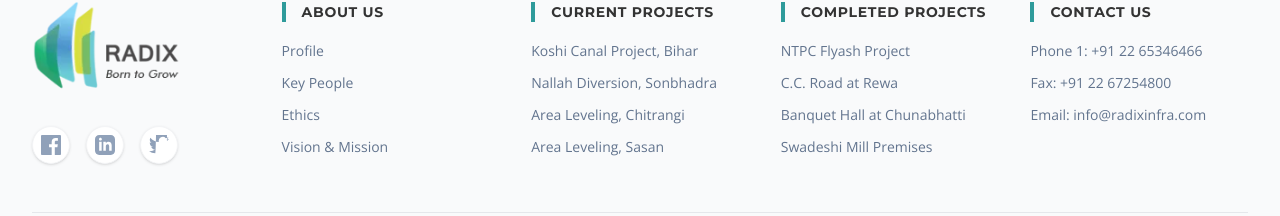
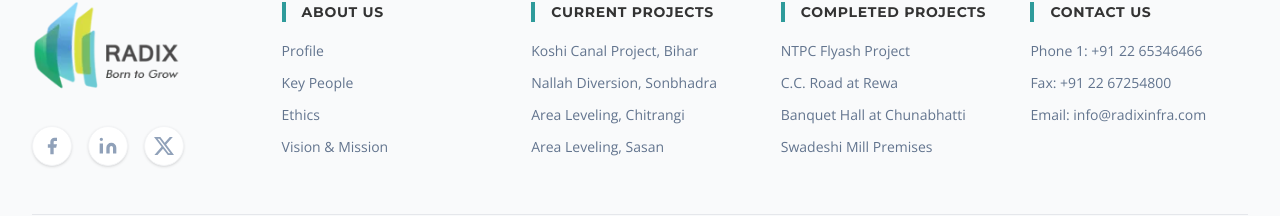
Before and after one commit to ceomaverick/radix, a Next.js app: page / in a window 1280 px wide. Shown: the part 2015-2231 px from the top of the page. Built offline with nearby package versions, Linux system fonts and the light colour scheme.

Commit message:
style: update social media icons in footer with modern SVGs

```diff
--- a/src/components/shared/Footer.tsx
+++ b/src/components/shared/Footer.tsx
@@ -57,14 +57,20 @@ export default function Footer() {
               />
             </Link>
             <div className="flex gap-4">
-              <Link href="#" className="text-slate-400 hover:text-primary transition-colors p-2 bg-white rounded-full shadow-sm border border-gray-100" aria-label="Facebook">
-                <svg className="h-5 w-5 fill-current" viewBox="0 0 24 24"><path d="M22.675 0h-21.35c-.732 0-1.325.593-1.325 1.325v21.351c0 .731.593 1.324 1.325 1.324h11.495v-9.294h-3.128v-3.622h3.128v-2.671c0-3.1 1.893-4.788 4.659-4.788 1.325 0 2.463.099 2.795.143v3.24l-1.918.001c-1.504 0-1.795.715-1.795 1.763v2.313h3.587l-.467 3.622h-3.12v9.293h6.116c.73 0 1.323-.593 1.323-1.325v-21.35c0-.732-.593-1.325-1.325-1.325z"/></svg>
+              <Link href="#" className="text-slate-400 hover:text-primary transition-colors p-2 bg-white rounded-full shadow-sm border border-gray-100 flex items-center justify-center w-10 h-10" aria-label="Facebook">
+                <svg className="h-5 w-5 fill-current" viewBox="0 0 24 24">
+                  <path d="M18 2h-3a5 5 0 0 0-5 5v3H7v4h3v8h4v-8h3l1-4h-4V7a1 1 0 0 1 1-1h3z"></path>
+                </svg>
               </Link>
-              <Link href="#" className="text-slate-400 hover:text-primary transition-colors p-2 bg-white rounded-full shadow-sm border border-gray-100" aria-label="LinkedIn">
-                <svg className="h-5 w-5 fill-current" viewBox="0 0 24 24"><path d="M19 0h-14c-2.761 0-5 2.239-5 5v14c0 2.761 2.239 5 5 5h14c2.762 0 5-2.238 5-5v-14c0-2.761-2.238-5-5-5zm-11 19h-3v-11h3v11zm-1.5-12.268c-.966 0-1.75-.79-1.75-1.764s.784-1.764 1.75-1.764 1.75.79 1.75 1.764-.783 1.764-1.75 1.764zm13.5 12.268h-3v-5.604c0-3.368-4-3.113-4 0v5.604h-3v-11h3v1.765c1.396-2.586 7-2.777 7 2.476v6.759z"/></svg>
+              <Link href="#" className="text-slate-400 hover:text-primary transition-colors p-2 bg-white rounded-full shadow-sm border border-gray-100 flex items-center justify-center w-10 h-10" aria-label="LinkedIn">
+                <svg className="h-5 w-5 fill-current" viewBox="0 0 24 24">
+                  <path d="M16 8a6 6 0 0 1 6 6v7h-4v-7a2 2 0 0 0-2-2 2 2 0 0 0-2 2v7h-4v-7a6 6 0 0 1 6-6zM2 9h4v12H2zM4 2a2 2 0 1 1-2 2 2 2 0 0 1 2-2z"></path>
+                </svg>
               </Link>
-              <Link href="#" className="text-slate-400 hover:text-primary transition-colors p-2 bg-white rounded-full shadow-sm border border-gray-100" aria-label="Twitter">
-                <svg className="h-5 w-5 fill-current" viewBox="0 0 24 24"><path d="M23.953 4.57a10 10 0 01-2.825.775 4.958 4.958 0 002.163-2.723c-.951.555-2.005.959-3.127 1.184a4.92 4.92 0 00-8.384 4.482C7.69 8.095 4.067 6.13 1.64 3.162a4.822 4.822 0 00-.666 2.475c0 1.71.87 3.213 2.188 4.096a4.904 4.904 0 01-2.228-.616v.06a4.923 4.923 0 003.946 4.84 4.996 4.996 0 01-2.212.085 4.936 4.936 0 004.604 3.417 9.867 9.867 0 01-6.102 2.105c-.39 0-.779-.023-1.17-.067a13.995 13.995 0 007.557 2.209c9.053 0 13.998-7496 13.998-13.985 0-.21 0-.42-.015-.63A9.935 9.935 0 0024 4.59z"/></svg>
+              <Link href="#" className="text-slate-400 hover:text-primary transition-colors p-2 bg-white rounded-full shadow-sm border border-gray-100 flex items-center justify-center w-10 h-10" aria-label="Twitter">
+                <svg className="h-5 w-5 fill-current" viewBox="0 0 24 24">
+                  <path d="M18.901 1.153h3.68l-8.04 9.19L24 22.846h-7.406l-5.8-7.584-6.638 7.584H.474l8.6-9.83L0 1.154h7.594l5.243 6.932 6.064-6.932zm-1.294 19.497h2.039L6.486 3.24H4.298l13.309 17.41z"></path>
+                </svg>
               </Link>
             </div>
           </div>
```
